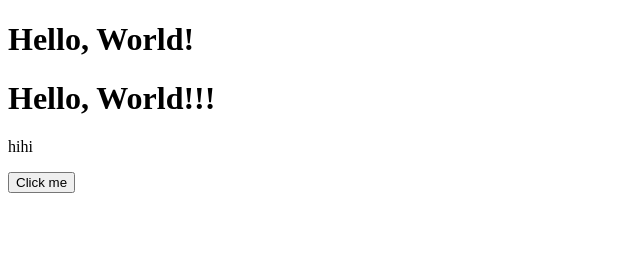
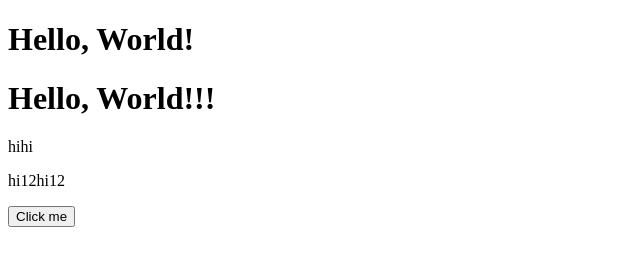
Before and after one commit to haooo0504/jqueryQunit, a website: page html/index.html in a window 1280 px wide. Shown: the whole page, without its empty margins (0-640 px from the left). Drawn offline with nearby package versions, Linux system fonts and the light colour scheme.

Commit message:
fix: test

```diff
--- a/html/index.html
+++ b/html/index.html
@@ -9,6 +9,7 @@
     <h1 class="title">Hello, World!</h1>
     <h1 class="title1">Hello, World!!!</h1>
     <p>hihi</p>
+    <p>hi12hi12</p>
     <button id="btn">Click me</button>
     <p id="msg"></p>
 
```
